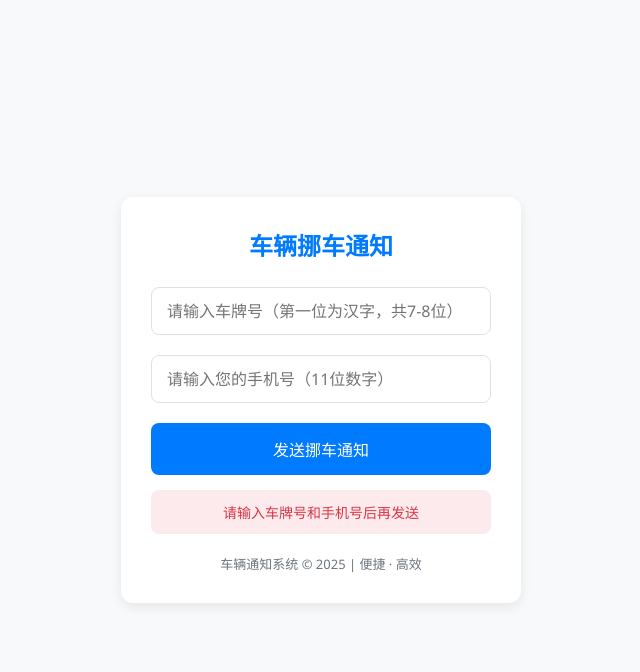
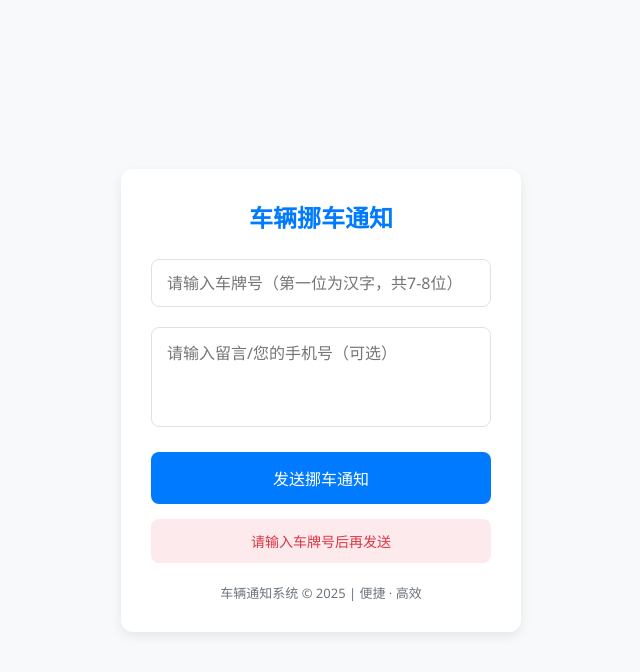
Before and after one commit to duoyuya/cpxt, a website: page admin/index.html in a window 1280 px wide. Both pictures are taken after a click on the button "发送挪车通知". Shown: the whole page, without its empty margins (319-959 px from the left). Drawn offline with Linux system fonts and the light colour scheme.

Commit message:
Update index.html

```diff
--- a/admin/index.html
+++ b/admin/index.html
@@ -63,7 +63,7 @@
       margin-bottom: 20px;
     }
 
-    input[type="text"], input[type="tel"], textarea {
+    input[type="text"], textarea {
       width: 100%;
       padding: 12px 15px;
       border: 1px solid var(--border);
@@ -179,7 +179,7 @@
     </div>
 
     <div class="form-group">
-      <input type="tel" id="phoneNumber" placeholder="请输入您的手机号（11位数字）" pattern="\d{11}" title="请输入11位手机号码" required>
+      <textarea id="messageInput" placeholder="请输入留言/您的手机号（可选）" rows="3"></textarea>
     </div>
 
     <button class="btn" id="sendBtn" onclick="sendNotification()">
@@ -199,7 +199,7 @@
 
   <script>
     const plateInput = document.getElementById('plateNumber');
-    const phoneInput = document.getElementById('phoneNumber');
+    const messageInput = document.getElementById('messageInput');
     const sendBtn = document.getElementById('sendBtn');
     const messageEl = document.getElementById('message');
     const redirectMessageEl = document.getElementById('redirectMessage');
@@ -279,11 +279,11 @@
     // 发送通知
     async function sendNotification() {
       const plateNumber = plateInput.value.trim();
-      const phoneNumber = phoneInput.value.trim();
+      const message = messageInput.value.trim() || '';
 
       // 验证输入
-      if (!plateNumber || !phoneNumber) {
-        updateMessage('请输入车牌号和手机号后再发送', 'error');
+      if (!plateNumber) {
+        updateMessage('请输入车牌号后再发送', 'error');
         return;
       }
 
@@ -291,12 +291,6 @@
       const plateRegex = /^[\u4e00-\u9fa5][A-Z0-9]{6,7}$/;
       if (!plateRegex.test(plateNumber)) {
         updateMessage('车牌号格式不正确，第一位必须为汉字，总长度7-8位，后续为字母或数字', 'error');
-        return;
-      }
-
-      // 验证手机号格式
-      if (!/^1\d{10}$/.test(phone)) {
-        updateMessage('请输入以1开头的11位手机号码', 'error');
         return;
       }
 
```
